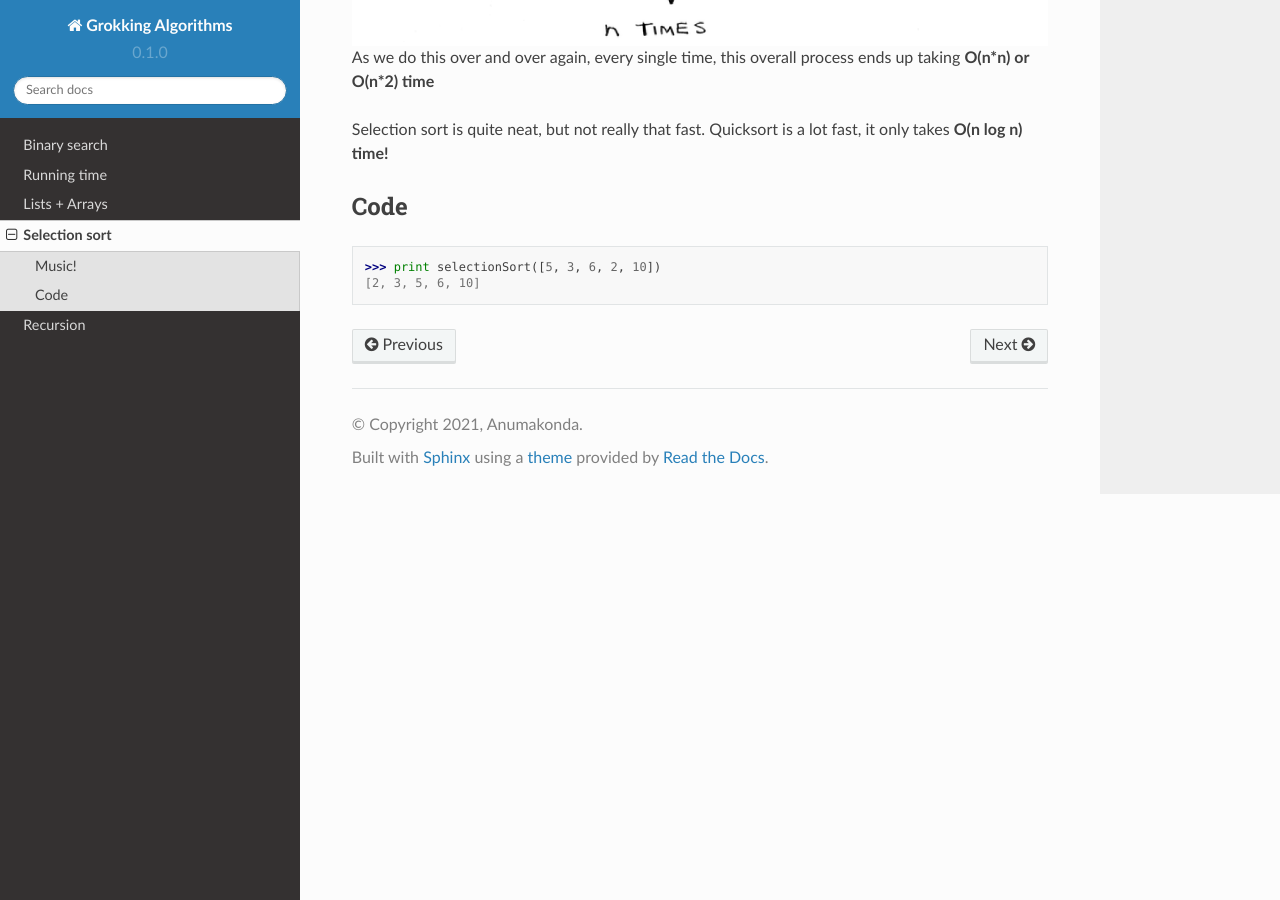
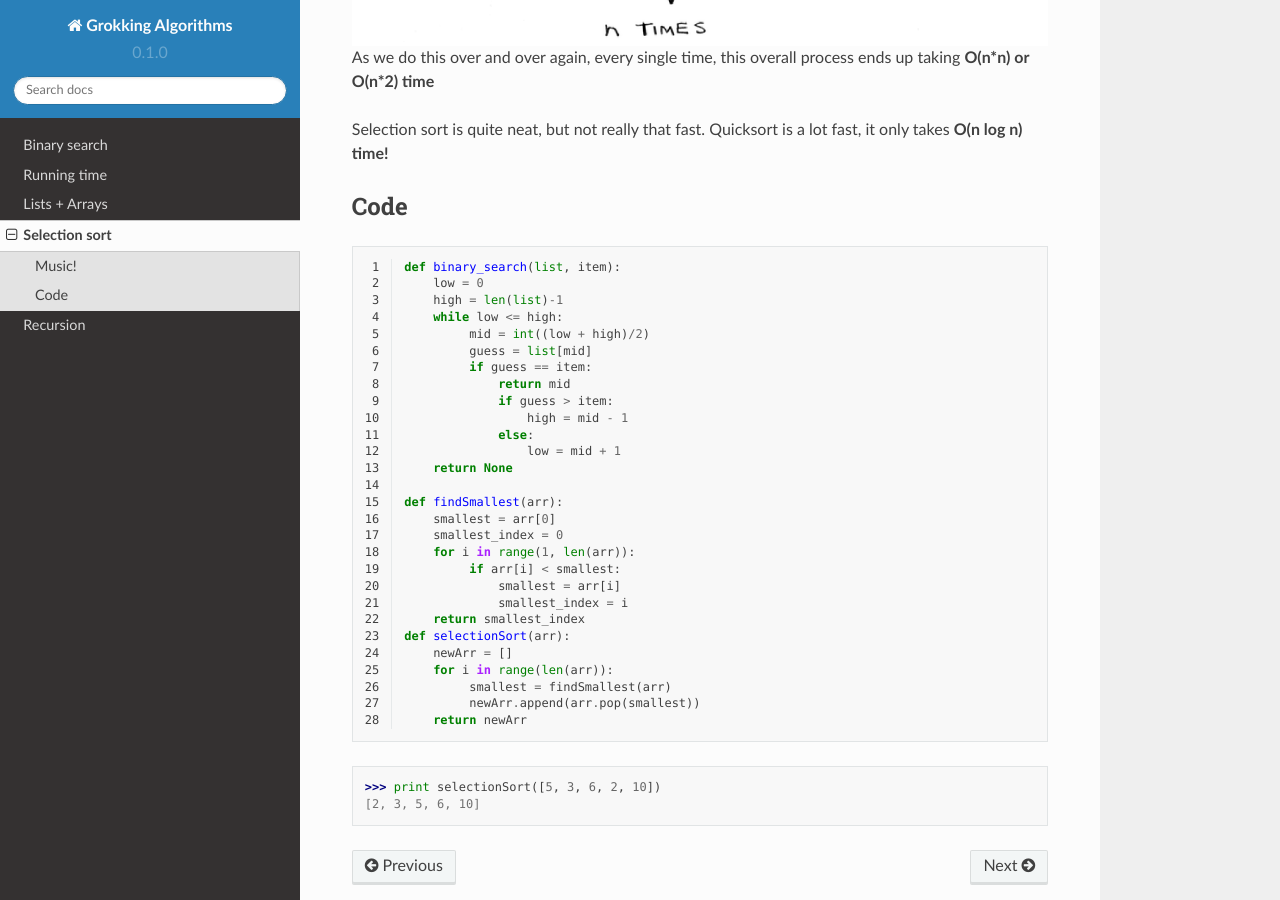
Before and after one commit to srianumakonda/Grokking-Documentation, a Sphinx documentation site: the page built from docs/source/selection_sort.rst, in a window 1280 px wide and 900 px high, scrolled down 1005 px. Built offline with Sphinx 7.4.7 and the Read the Docs theme 2.0.0, drawn with Linux system fonts in a browser that asks for light colours.

Commit message:
added files

```diff
--- a/docs/source/selection_sort.rst
+++ b/docs/source/selection_sort.rst
@@ -26,19 +26,35 @@ Code
 
 .. code-block:: python
    :linenos:
-        def findSmallest(arr):
-	        smallest = arr[0]
-	        smallest_index = 0
-	        for i in range(1, len(arr)):
-	                  if arr[i] < smallest:
-			  smallest = arr[i]
-			  smallest_index = i
-	        return smallest_index
-        def selectionSort(arr):
-	        newArr = []
-	        for i in range(len(arr)):
-	                smallest = findSmallest(arr)
-		        newArr.append(arr.pop(smallest))
-	        return newArr
+
+   def binary_search(list, item):
+       low = 0
+       high = len(list)-1
+       while low <= high:
+            mid = int((low + high)/2)
+            guess = list[mid]
+            if guess == item:
+	        return mid
+	        if guess > item:
+		    high = mid - 1
+	        else:
+		    low = mid + 1
+       return None
+
+   def findSmallest(arr):
+       smallest = arr[0]
+       smallest_index = 0
+       for i in range(1, len(arr)):
+            if arr[i] < smallest:
+	        smallest = arr[i]
+		smallest_index = i
+       return smallest_index
+   def selectionSort(arr):
+       newArr = []
+       for i in range(len(arr)):
+            smallest = findSmallest(arr)
+	    newArr.append(arr.pop(smallest))
+       return newArr
+
 >>> print selectionSort([5, 3, 6, 2, 10])
 [2, 3, 5, 6, 10]
```
Also changed, not shown: docs/source/recursion.rst (+5 -5 lines).
